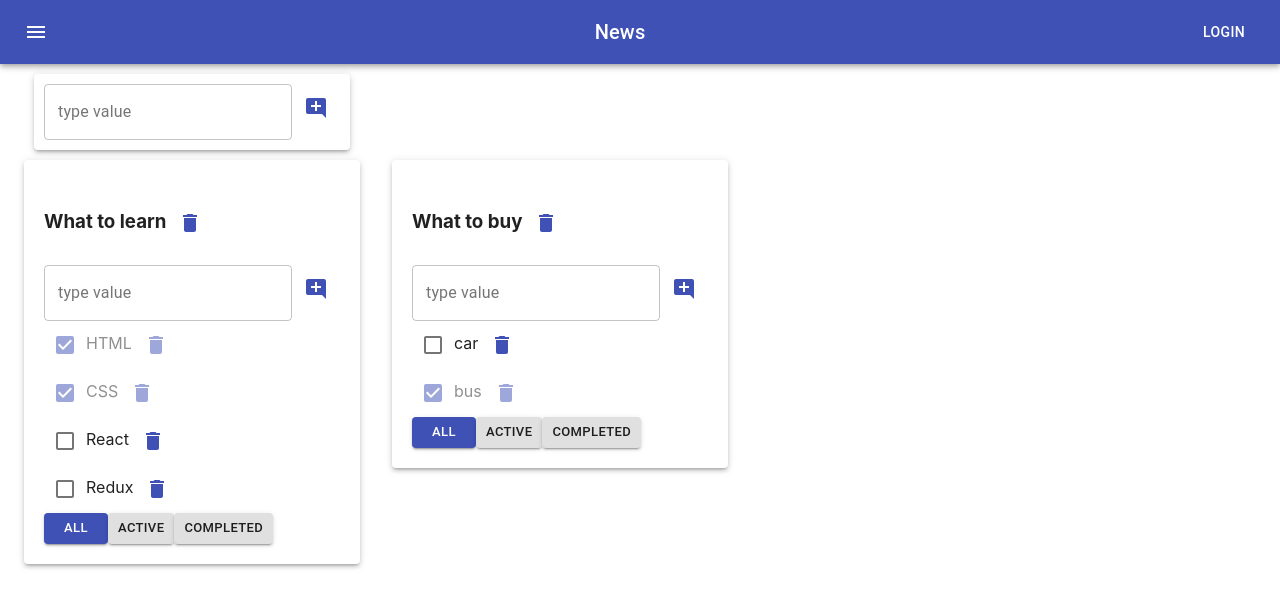
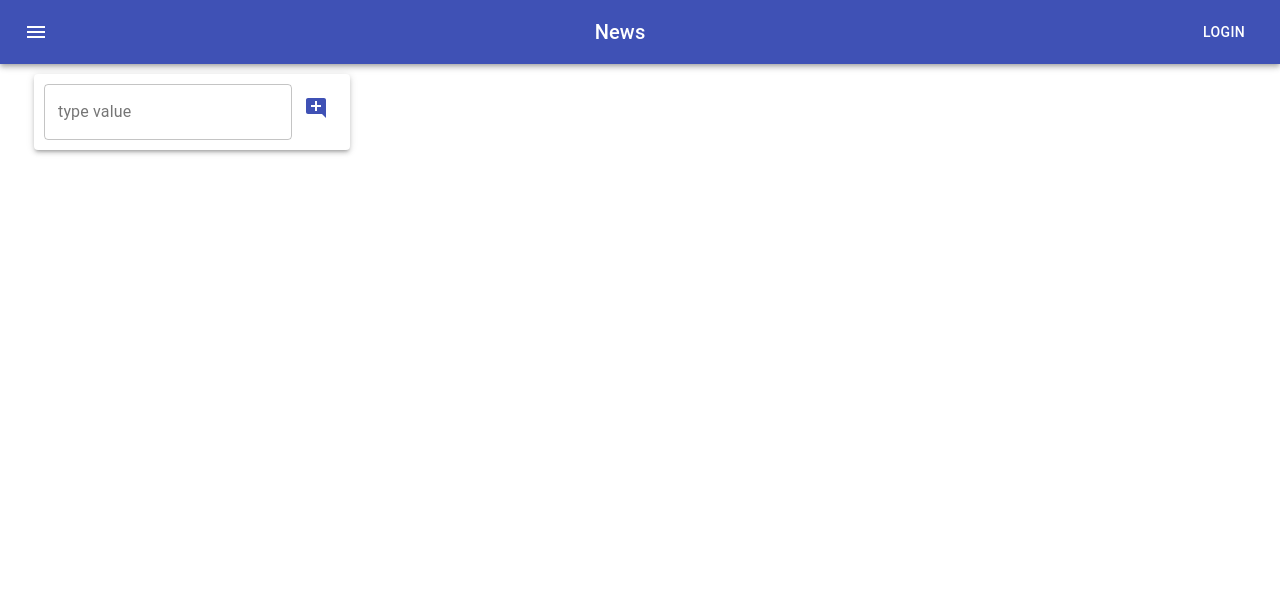
Before and after one commit to PavelMalta/Todolist-homework, a React (Create React App) app: page / in a window 1280 px wide. Shown: the top 608 px of the page. Built offline with nearby package versions, Linux system fonts and the light colour scheme.

Commit message:
add AppWithRedux component in lesson 10

```diff
--- a/src/AppWithRedux.tsx
+++ b/src/AppWithRedux.tsx
@@ -1,5 +1,4 @@
-import React, {useReducer} from 'react';
-import {v1} from 'uuid';
+import React from 'react';
 import './App.css';
 import {TaskType, Todolist} from "./Todolist";
 import {AddItemForm} from "./AddItemForm";
@@ -10,10 +9,11 @@ import {
     addTodoListAC,
     changeTodoListFilterAC,
     changeTodoListTitleAC,
-    removeTodoListAC,
-    todoListsReducer
+    removeTodoListAC
 } from "./state/todolists-reducer";
-import {tasksReducer, removeTaskAC, addTaskAC, changeTaskStatusAC, changeTaskTitleAC} from "./state/tasks-reducer";
+import {removeTaskAC, addTaskAC, changeTaskStatusAC, changeTaskTitleAC} from "./state/tasks-reducer";
+import {useDispatch, useSelector} from "react-redux";
+import {AppRootState} from "./state/store";
 
 export type FilterValuesType = "All" | "Completed" | "Active"
 export type TodoListType = {
@@ -27,59 +27,42 @@ export type TasksStateType = {
 
 function AppWithRedux() {
 
-    let todoListID1 = v1();
-    let todoListID2 = v1();
-    let [todoLists, dispatchToTodoListReducer] = useReducer(todoListsReducer,[
-        {id: todoListID1, title: "What to learn", filter: "All"},
-        {id: todoListID2, title: "What to buy", filter: "All"}
-    ])
-    let [tasksObj, dispatchToTaskReducer] = useReducer(tasksReducer,{
-        [todoListID1]: [
-            {id: v1(), title: "HTML", isDone: true},
-            {id: v1(), title: "CSS", isDone: true},
-            {id: v1(), title: "React", isDone: false},
-            {id: v1(), title: "Redux", isDone: false},
-        ],
-        [todoListID2]: [
-            {id: v1(), title: "car", isDone: false},
-            {id: v1(), title: "bus", isDone: true},
-        ]
-    })
+    const dispatch = useDispatch();
+    const todoLists = useSelector<AppRootState, Array<TodoListType>>( state => state.todoLists);
+    const tasksObj = useSelector<AppRootState, TasksStateType>( state => state.tasks);
 
     function removeTask(id: string, todoListID: string) {
         const action = removeTaskAC(id, todoListID)
-        dispatchToTaskReducer(action)
+        dispatch(action)
     }
     function addTask(title: string, todoListID: string) {
         const action = addTaskAC(title, todoListID)
-        dispatchToTaskReducer(action)
+        dispatch(action)
     }
     function changeStatus(taskID: string, isDone: boolean, todoListID: string) {
         const action = changeTaskStatusAC(taskID, isDone, todoListID)
-        dispatchToTaskReducer(action)
+        dispatch(action)
     }
     function changeTaskTitle(taskID: string, newTitle: string, todoListID: string) {
         const action = changeTaskTitleAC(taskID, newTitle, todoListID)
-        dispatchToTaskReducer(action)
+        dispatch(action)
     }
 
     function changeFilter(value: FilterValuesType, todoListID: string) {
         const action = changeTodoListFilterAC(todoListID, value)
-        dispatchToTodoListReducer(action)
+        dispatch(action)
     }
     function removeTodoList(todoListID: string) {
         const action = removeTodoListAC(todoListID)
-        dispatchToTodoListReducer(action)
-        dispatchToTaskReducer(action)
+        dispatch(action)
     }
     function changeTodoListTitle(id: string, newTitle: string) {
         const action = changeTodoListTitleAC(id, newTitle)
-        dispatchToTodoListReducer(action)
+        dispatch(action)
     }
     function addTodoList(title: string) {
         const action = addTodoListAC(title)
-        dispatchToTodoListReducer(action)
-        dispatchToTaskReducer(action)
+        dispatch(action)
     }
 
     return (
--- a/src/index.tsx
+++ b/src/index.tsx
@@ -3,8 +3,12 @@ import ReactDOM from 'react-dom';
 import './index.css';
 import reportWebVitals from './reportWebVitals';
 import AppWithRedux from "./AppWithRedux";
+import {Provider} from "react-redux";
+import {store} from "./state/store";
 
-ReactDOM.render(<AppWithRedux />, document.getElementById('root'));
+ReactDOM.render(<Provider store={store}>
+                  <AppWithRedux/>
+                </Provider>, document.getElementById('root'));
 
 
 reportWebVitals();
--- a/src/state/tasks-reducer.ts
+++ b/src/state/tasks-reducer.ts
@@ -1,6 +1,6 @@
 import {FilterValuesType, TasksStateType, TodoListType} from "../App";
 import {v1} from "uuid";
-import {AddTodoListActionType, RemoveTodoListActionType} from "./todolists-reducer";
+import {AddTodoListActionType, RemoveTodoListActionType, todoListID1, todoListID2} from "./todolists-reducer";
 
 export type removeTaskActionType = {
     type: 'REMOVE-TASK'
@@ -30,7 +30,9 @@ type ActionsType = removeTaskActionType | AddTaskActionType | ChangeTaskStatusAc
                     | AddTodoListActionType | RemoveTodoListActionType
 
 
-export const tasksReducer = (state: TasksStateType, action: ActionsType): TasksStateType => {
+const initialState: TasksStateType = {}
+
+export const tasksReducer = (state: TasksStateType = initialState, action: ActionsType): TasksStateType => {
     switch (action.type) {
         case 'REMOVE-TASK': {
             const stateCopy = {...state};
@@ -78,7 +80,7 @@ export const tasksReducer = (state: TasksStateType, action: ActionsType): TasksS
         }
 
         default:
-            throw new Error("I don't understand this action type")
+            return state
     }
 }
 
--- a/src/state/todolists-reducer.ts
+++ b/src/state/todolists-reducer.ts
@@ -23,9 +23,11 @@ export type ChangeTodoListFilterActionType = {
 
 type ActionsType = RemoveTodoListActionType | AddTodoListActionType | ChangeTodoListTitleActionType | ChangeTodoListFilterActionType
 
+export let todoListID1 = v1();
+export let todoListID2 = v1();
+const initialState: Array<TodoListType> = []
 
-
-export const todoListsReducer = (state: Array<TodoListType>, action: ActionsType):Array<TodoListType> => {
+export const todoListsReducer = (state: Array<TodoListType> = initialState, action: ActionsType):Array<TodoListType> => {
     switch (action.type) {
         case 'REMOVE-TODOLIST': {
             return state.filter(tl => tl.id !== action.id)
@@ -53,7 +55,7 @@ export const todoListsReducer = (state: Array<TodoListType>, action: ActionsType
         }
 
         default:
-            throw new Error("I don't understand this action type")
+            return state
     }
 }
 
```
Also changed, not shown: 1 other file (tests, documents, lock files or other folders).
